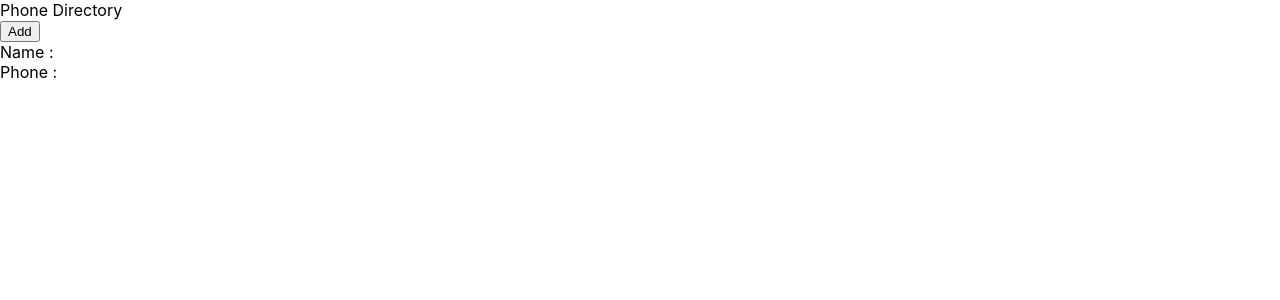
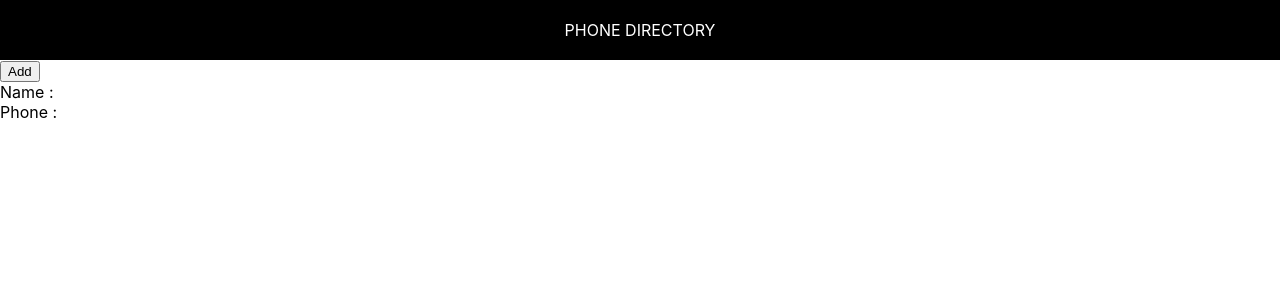
Before and after one commit to harryoo1/phone-directory, a React (Create React App) app: page / in a window 1280 px wide. Shown: the top 300 px of the page. Built offline with nearby package versions, Linux system fonts and the light colour scheme.

Commit message:
Styled ‘Header’ (Inline Styling)

```diff
--- a/src/Header.js
+++ b/src/Header.js
@@ -1,11 +1,31 @@
 import React from 'react';
+//import React, { Component } from 'react';
 
  const Header = function(){
+
+     const headerStyle = {
+         textAlign: 'center',
+         padding: 20,
+         backgroundColor: 'black',
+         color: 'white',
+         textTransform: 'uppercase'
+        };
      return(
-         <div className="header">
+         <div style={headerStyle}>
             Phone Directory
          </div>
      )
  }
 
+// class Header extends Component {
+//    render() {
+//        return (
+//            <div className="header">
+//                Phone Directory
+//            </div>
+//        )
+//    }
+// }
+
+
 export default Header;
```
